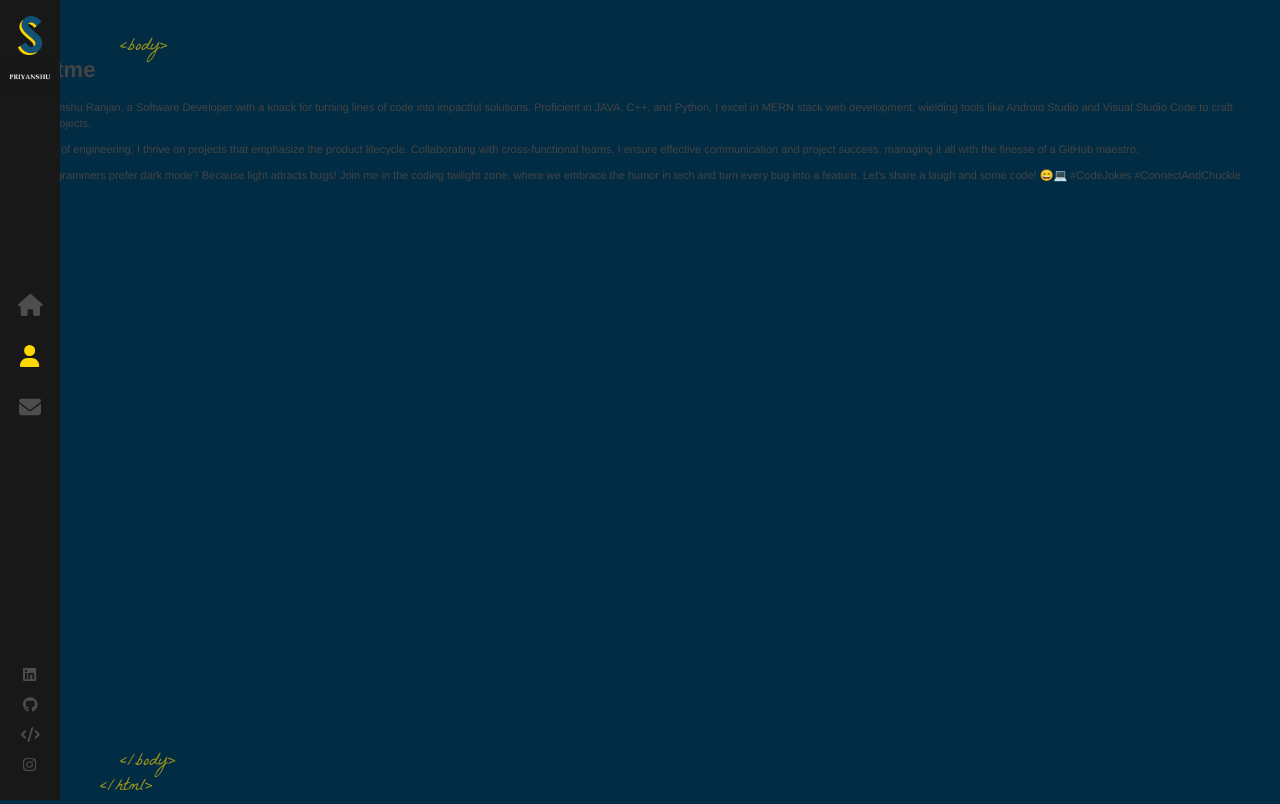
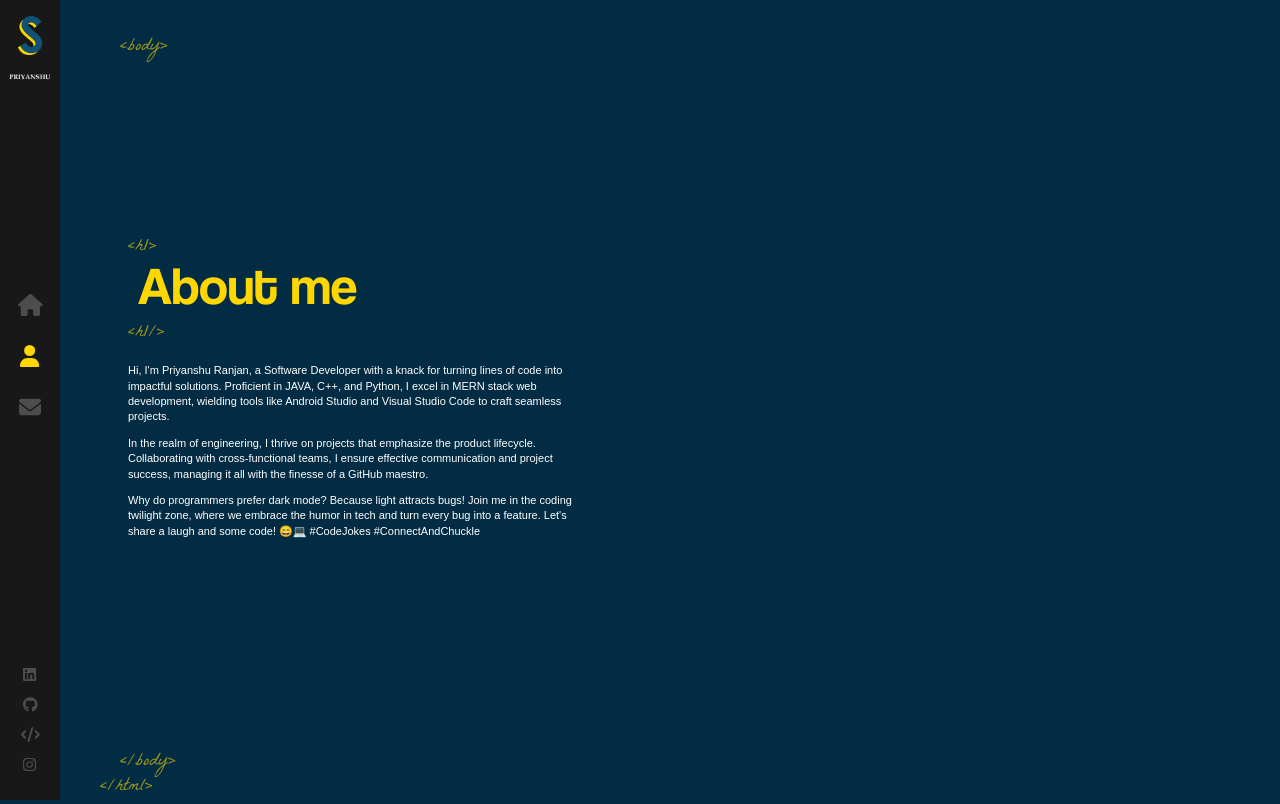
Before and after one commit to RanjanTheDoer/Priyanshu_Portfolio, a React (Create React App) app: page /about in a window 1280 px wide. Built offline with nearby package versions, Linux system fonts and the light colour scheme.

Commit message:
about me animated

```diff
--- a/public/index.html
+++ b/public/index.html
@@ -24,7 +24,7 @@
       work correctly both with client-side routing and a non-root public URL.
       Learn how to configure a non-root public URL by running `npm run build`.
     -->
-    <title>React App</title>
+    <title>Priyanshu Ranjan</title>
   </head>
   <body>
     <noscript>You need to enable JavaScript to run this app.</noscript>
--- a/src/components/About/index.js
+++ b/src/components/About/index.js
@@ -6,7 +6,7 @@
             <div className="text-zone">
             <h1>
                 <AnimatedLetters
-                strArray={['A','b','o','u','t','','m','e']}
+                strArray={['A','b','o','u','t',' ','m','e']}
                 idx={15}
                 />
             </h1>
--- a/src/components/Layout/index.scss
+++ b/src/components/Layout/index.scss
@@ -37,3 +37,69 @@
     animation: fadeIn 1s forwards;
     animation-delay: 1s;
 }
+
+.about-page{
+    .text-zone{
+        position: absolute;
+        left: 10%;
+        top: 50%;
+        transform: translateY(-50%);
+        width: 35%;
+        vertical-align: middle;
+        display: table-cell;
+        max-height: 90%;
+
+        h1{
+            font-size: 53px;
+            font-family: 'Coolvetica';
+            color: #ffd700;
+            font-weight: 400;
+            margin-top: 0;
+            position: relative;
+            margin-bottom: 40px;
+            left: 10px;
+
+            &::before{
+                content: '<h1>';
+                font-family: 'La Belle Aurore';
+                font-size: 18px;
+                position: absolute;
+                margin-top: -10px;
+                left: -10px;
+                opacity: 0.6;
+                line-height: 18px;
+            }
+
+            &::after{
+                content: '<h1/>';
+                font-family: 'La Belle Aurore';
+                font-size: 18px;
+                line-height: 18px;
+                position: absolute;
+                left: -30px;
+                bottom: -20px;
+                margin-left: 20px;
+                opacity: 0.6;
+            }
+        }
+
+        p{
+            font-style: 13px;
+            color: #fff;
+            font-family: sans-serif;
+            font-weight: 300;
+            min-width: fit-content;
+            animation: pulse 1s;
+
+            &:nth-of-type(1){
+                animation-delay: 1.1s;
+            }
+            &:nth-of-type(2){
+                animation-delay: 1.2s;
+            }
+            &:nth-of-type(3){
+                animation-delay: 1.3s;
+            }
+        }
+    }
+}
```
